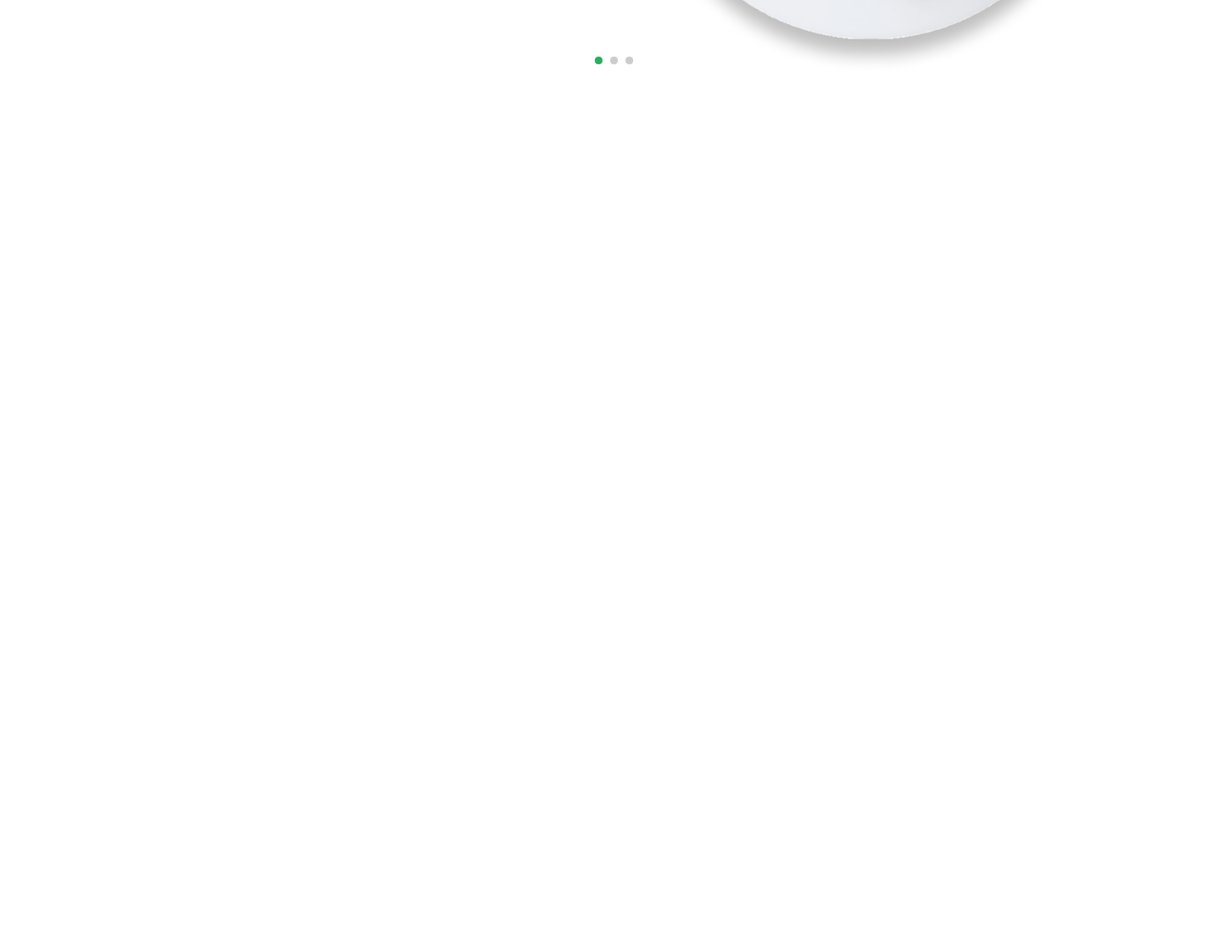
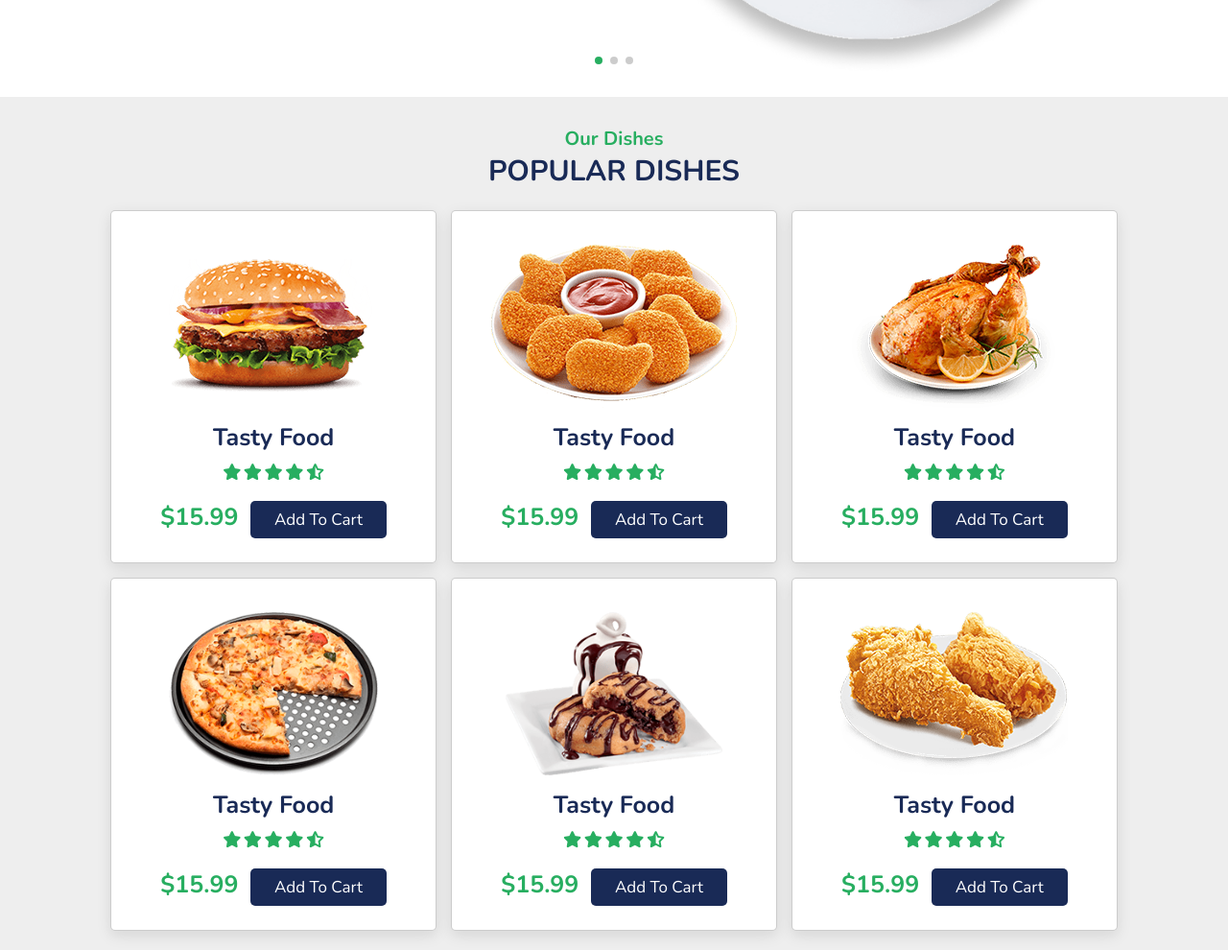
Before and after one commit to Nikhilhaspe/Food-Delivery-Webite, a plain HTML site: page html/index.html in a window 1280 px wide. Shown: the part 548-1538 px from the top of the page at 96% size. Before the commit the page ends 800 px from the top, so only its background shows below. Drawn offline with nearby package versions, Linux system fonts and the light colour scheme.

Commit message:
add dishes section with responsive styling

```diff
--- a/css/style.css
+++ b/css/style.css
@@ -218,16 +218,100 @@ section:nth-child(even) {
     background: var(--green);
 }
 
+/* dishesh section */
 
+.sub-heading {
+    text-align: center;
+    color: var(--green);
+    font-size: 2rem;
+    padding-top: 1rem;
+}
 
+.heading {
+    text-align: center;
+    color: var(--black);
+    font-size: 3rem;
+    padding-bottom: 2rem;
+    text-transform: uppercase;
+}
 
+.dishes .box-container {
+    display: grid;
+    grid-template-columns: repeat(auto-fit, minmax(28rem, 1fr));
+    gap: 1.5rem;
+}
 
+.dishes .box-container .box {
+    padding: 2.5rem;
+    background-color: #fff;
+    border-radius: .5rem;
+    border: .1rem solid rgba(0, 0, 0, 0.2);
+    box-shadow: var(--box-shadow);
+    position: relative;
+    overflow: hidden;
+    text-align: center;
+}
 
+.dishes .box-container .box .fa-heart,
+.dishes .box-container .box .fa-eye {
+    position: absolute;
+    top: 1.5rem;
+    background-color: #eee;
+    border-radius: 50%;
+    height: 5rem;
+    width: 5rem;
+    line-height: 5rem;
+    font-size: 2rem;
+    color: var(--black);
+}
 
+.dishes .box-container .box .fa-heart {
+    right: -15rem;
+}
 
+.dishes .box-container .box .fa-eye {
+    left: -15rem;
+}
 
+.dishes .box-container .box .fa-heart:hover,
+.dishes .box-container .box .fa-eye:hover {
+    background-color: var(--green);
+    color: #fff;
+}
 
+.dishes .box-container .box:hover .fa-heart {
+    right: 1.5rem;
+}
 
+.dishes .box-container .box:hover .fa-eye {
+    left: 1.5rem;
+}
+
+.dishes .box-container .box img {
+    height: 17rem;
+    margin: 1rem 0;
+}
+
+.dishes .box-container .box h3 {
+    color: var(--black);
+    font-size: 2.5rem;
+}
+
+.dishes .box-container .box .stars {
+    padding: 1rem 0;
+}
+
+.dishes .box-container .box .stars i {
+    font-size: 1.7rem;
+    color: var(--green);
+}
+
+.dishes .box-container .box span {
+    color: var(--green);
+    font-weight: bolder;
+    margin-right: 1rem;
+    font-size: 2.5rem;
+}
 
 
 
@@ -353,11 +437,8 @@ section:nth-child(even) {
         font-size: 50%;
     }
 
-    header {
-        padding: 1rem 2rem;
-    }
-
-    section {
-        padding: 2rem;
+    .dishes .box-container .box img {
+        height: auto;
+        width: 100%;
     }
 }
--- a/html/index.html
+++ b/html/index.html
@@ -91,6 +91,116 @@
         </div>
     </section>
 
+    <!-- dishes section -->
+    <section class="dishes" id="dishes">
+        <h3 class="sub-heading">our dishes</h3>
+        <h1 class="heading">popular dishes</h1>
+
+        <div class="box-container">
+
+            <div class="box">
+                <a href="#" class="fas fa-heart"></a>
+                <a href="#" class="fas fa-eye"></a>
+                <img src="../assets/images/dish-1.png" alt="dish-1">
+                <h3>tasty food</h3>
+                <div class="stars">
+                    <i class="fas fa-star"></i>
+                    <i class="fas fa-star"></i>
+                    <i class="fas fa-star"></i>
+                    <i class="fas fa-star"></i>
+                    <i class="fas fa-star-half-alt"></i>
+                </div>
+                <span>$15.99</span>
+                <a href="#" class="btn">add to cart</a>
+            </div>
+
+            <div class="box">
+                <a href="#" class="fas fa-heart"></a>
+                <a href="#" class="fas fa-eye"></a>
+                <img src="../assets/images/dish-2.png" alt="dish-1">
+                <h3>tasty food</h3>
+                <div class="stars">
+                    <i class="fas fa-star"></i>
+                    <i class="fas fa-star"></i>
+                    <i class="fas fa-star"></i>
+                    <i class="fas fa-star"></i>
+                    <i class="fas fa-star-half-alt"></i>
+                </div>
+                <span>$15.99</span>
+                <a href="#" class="btn">add to cart</a>
+            </div>
+
+            <div class="box">
+                <a href="#" class="fas fa-heart"></a>
+                <a href="#" class="fas fa-eye"></a>
+                <img src="../assets/images/dish-3.png" alt="dish-1">
+                <h3>tasty food</h3>
+                <div class="stars">
+                    <i class="fas fa-star"></i>
+                    <i class="fas fa-star"></i>
+                    <i class="fas fa-star"></i>
+                    <i class="fas fa-star"></i>
+                    <i class="fas fa-star-half-alt"></i>
+                </div>
+                <span>$15.99</span>
+                <a href="#" class="btn">add to cart</a>
+            </div>
+
+            <div class="box">
+                <a href="#" class="fas fa-heart"></a>
+                <a href="#" class="fas fa-eye"></a>
+                <img src="../assets/images/dish-4.png" alt="dish-1">
+                <h3>tasty food</h3>
+                <div class="stars">
+                    <i class="fas fa-star"></i>
+                    <i class="fas fa-star"></i>
+                    <i class="fas fa-star"></i>
+                    <i class="fas fa-star"></i>
+                    <i class="fas fa-star-half-alt"></i>
+                </div>
+                <span>$15.99</span>
+                <a href="#" class="btn">add to cart</a>
+            </div>
+
+            <div class="box">
+                <a href="#" class="fas fa-heart"></a>
+                <a href="#" class="fas fa-eye"></a>
+                <img src="../assets/images/dish-5.png" alt="dish-1">
+                <h3>tasty food</h3>
+                <div class="stars">
+                    <i class="fas fa-star"></i>
+                    <i class="fas fa-star"></i>
+                    <i class="fas fa-star"></i>
+                    <i class="fas fa-star"></i>
+                    <i class="fas fa-star-half-alt"></i>
+                </div>
+                <span>$15.99</span>
+                <a href="#" class="btn">add to cart</a>
+            </div>
+
+            <div class="box">
+                <a href="#" class="fas fa-heart"></a>
+                <a href="#" class="fas fa-eye"></a>
+                <img src="../assets/images/dish-6.png" alt="dish-1">
+                <h3>tasty food</h3>
+                <div class="stars">
+                    <i class="fas fa-star"></i>
+                    <i class="fas fa-star"></i>
+                    <i class="fas fa-star"></i>
+                    <i class="fas fa-star"></i>
+                    <i class="fas fa-star-half-alt"></i>
+                </div>
+                <span>$15.99</span>
+                <a href="#" class="btn">add to cart</a>
+            </div>
+
+        </div>
+
+
+    </section>
+
+
+
 
 
 
```
